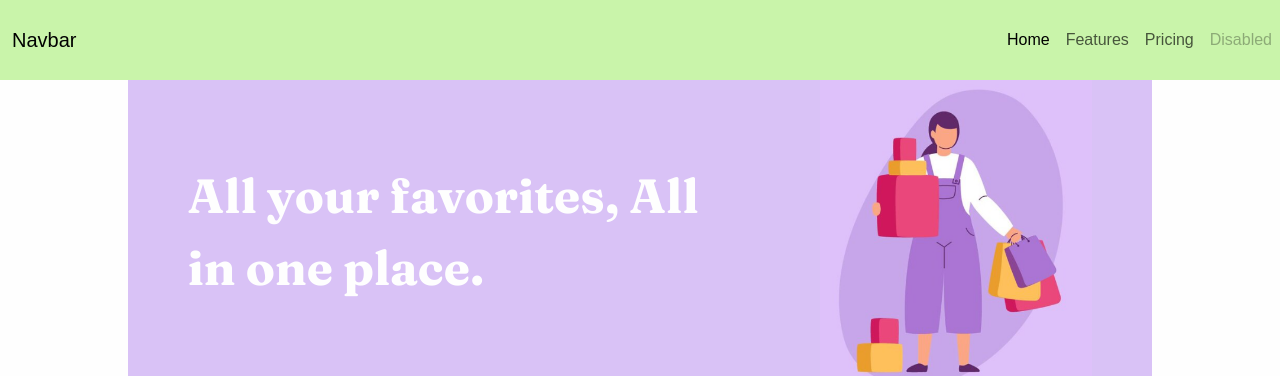
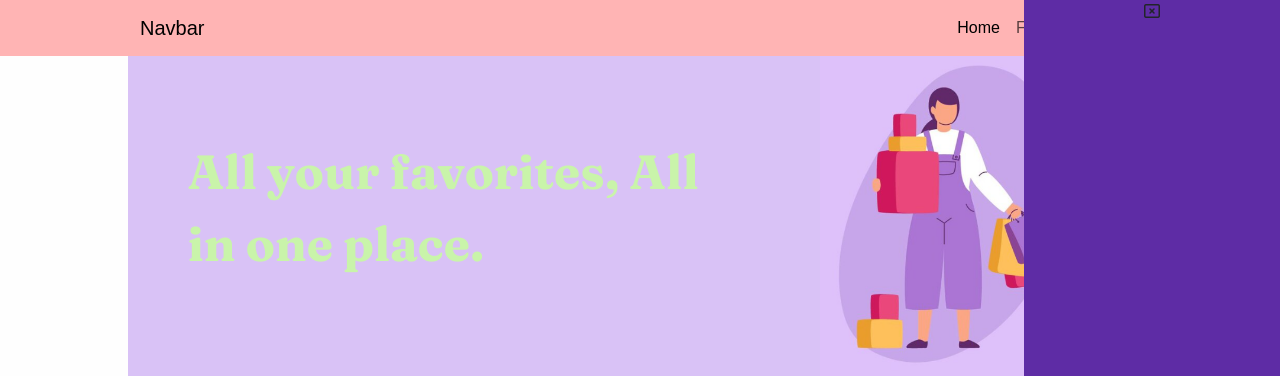
Before and after one commit to ymarqu/store, a React (Create React App) app: page / in a window 1280 px wide. Shown: the top 376 px of the page. Built offline with nearby package versions, Linux system fonts and the light colour scheme; no server answers; the HTML template or start-up script is replaced by a standard one; a web font is replaced by a local one.

Commit message:
create cart side menu

```diff
--- a/src/App.css
+++ b/src/App.css
@@ -9,13 +9,16 @@
 
 nav{
   box-sizing: border-box;
-  background-color: #C9F4AA;
+  background-color: #FFB4B4;
   color: #fefefe;
   font-family: 'Francois', sans-serif;
   padding: 0 2rem;
-  height: 10vh;
 }
 .navbar-nav{
   position: absolute;
   right: 0;
+  padding-right: 10%;
 }
+.navbar{
+  padding-left: 10%;
+}
--- a/src/App.js
+++ b/src/App.js
@@ -3,6 +3,7 @@ import './App.css';
 import ProductContainer from './Containers/ProductContainers';
 import Navbar from './Components/Navbar';
 import Cover from './Components/Cover'
+import Cart from './Components/Cart';
 
 
 function App() {
@@ -11,6 +12,7 @@ function App() {
     <Navbar />
     <Cover coverText="All your favorites, All in one place." imgUrl="/Users/yeseniamarquina/Desktop/311/JSCourse/store/src/girlShopping.png"/>
     <ProductContainer />
+    <Cart />
     </div>
   );
 }
--- /dev/null
+++ b/src/Components/Cart.js
@@ -0,0 +1,25 @@
+import React, {Component} from "react";
+
+class Cart extends Component{
+
+    constructor(){
+        super()
+        this.state ={
+            clicked: false
+        }
+    }
+
+
+    handleClick = () => {
+        this.setState({clicked: true});
+    }
+
+    render(){
+        let classes = this.state.clicked ? "cart-container dn" : "cart-container expand fl w-20 bg-purple z-1 h-100 absolute top-0 right-0";
+        return <div className={classes}>
+            <i onClick={this.handleClick} className="fa-regular fa-rectangle-xmark grow"></i>
+            </div>
+    }
+}
+
+export default Cart;
--- a/src/Components/Navbar.js
+++ b/src/Components/Navbar.js
@@ -22,9 +22,6 @@ class Navbar extends Component{
             <li class="nav-item">
                 <a class="nav-link" href="">Pricing</a>
             </li>
-            <li class="nav-item">
-                <a class="nav-link disabled">Disabled</a>
-            </li>
         </ul>
             </div>
             </div>
--- a/src/Containers/ProductContainers.js
+++ b/src/Containers/ProductContainers.js
@@ -7,11 +7,9 @@ import '../product.css'
 class ProductContainer extends Component{
     constructor(){
         super()
-
         this.state = {
         productList: [],
-    }
-
+        }
     }
 
 
--- a/src/product.css
+++ b/src/product.css
@@ -38,7 +38,7 @@
 }
 .img-container > p{
     font-family: 'Fraunces', serif;
-    color: #fefefe;
+    color: #C9F4AA;
     font-weight: 700;
     font-size: 3rem;
     width: 50%;
```
